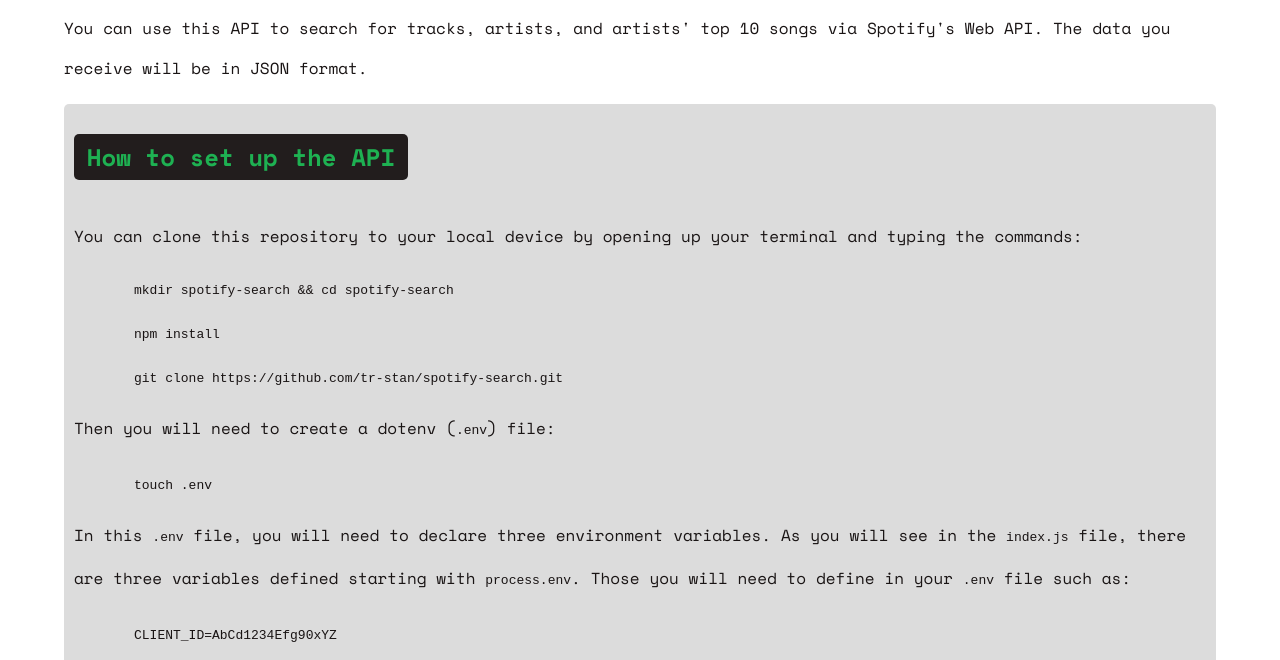
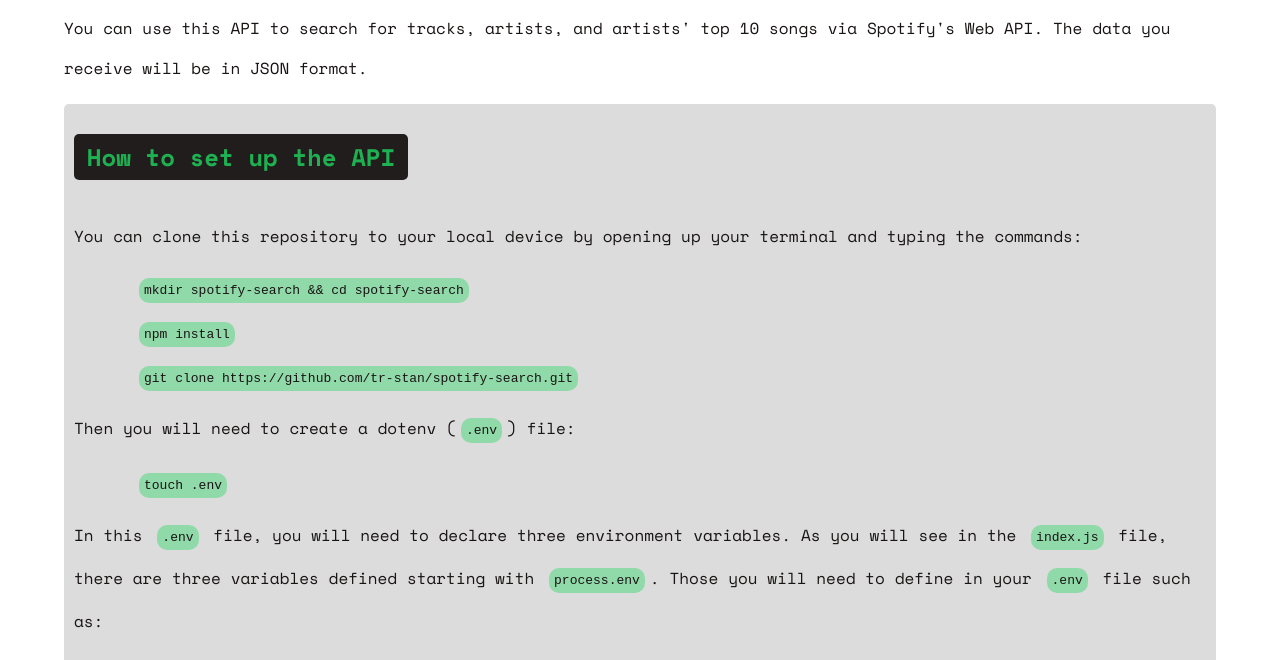
Before and after one commit to tr-stan/spotify-search, a website: page index.html in a window 1280 px wide. Shown: the part 139-799 px from the top of the page. Drawn offline with nearby package versions, Linux system fonts and the light colour scheme.

Commit message:
fixed styles for new code elements

```diff
--- a/index.html
+++ b/index.html
@@ -43,10 +43,10 @@
    			margin: 20px;
    		}
 
-    	strong {
+    	code {
     		background-color: rgba(30, 215, 96, 0.4);
-    		margin: 10px;
-    		padding: 5px 10px;
+    		margin: 5px;
+    		padding: 5px;
     		border-radius: 10px;
     	}
     </style>
```
